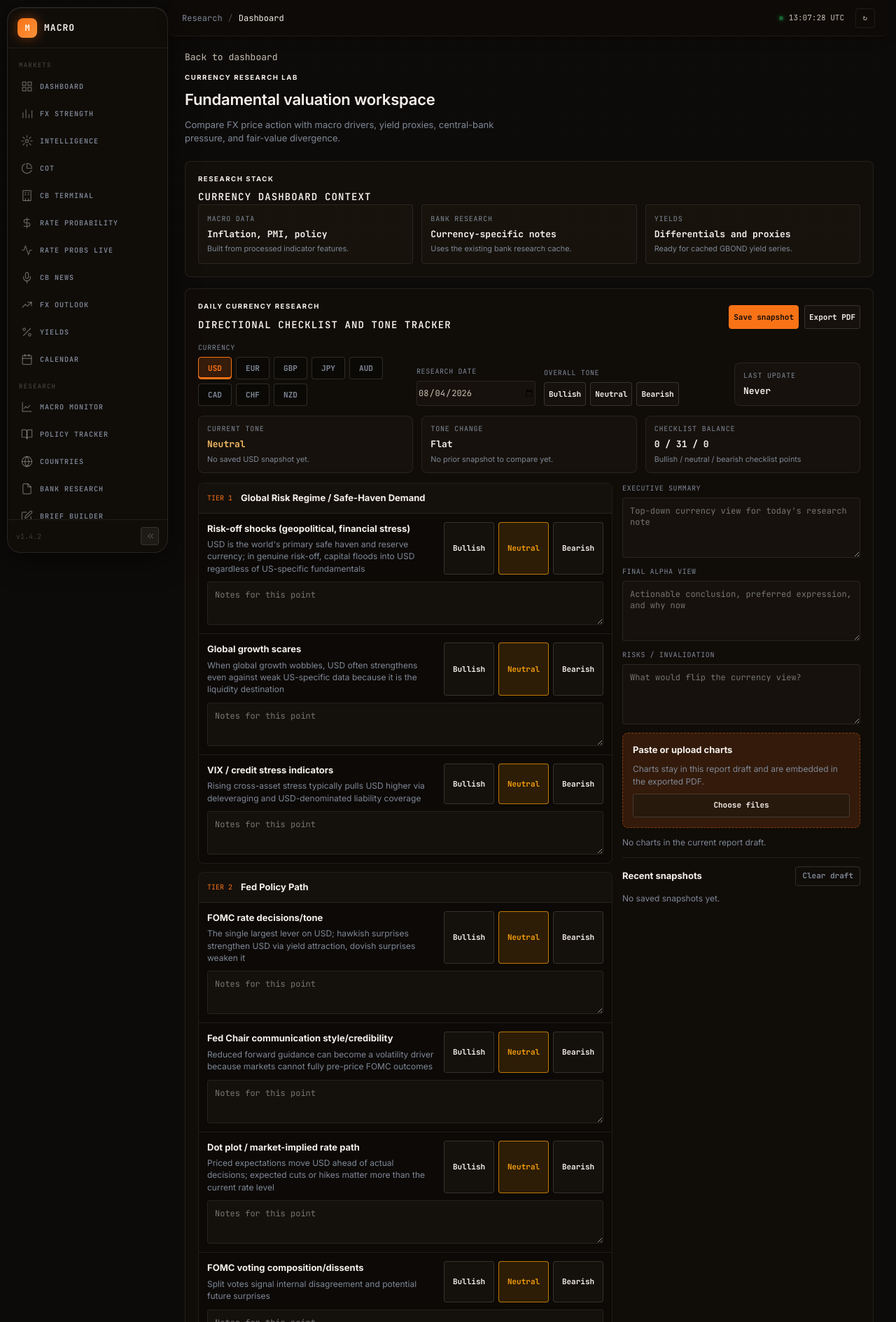
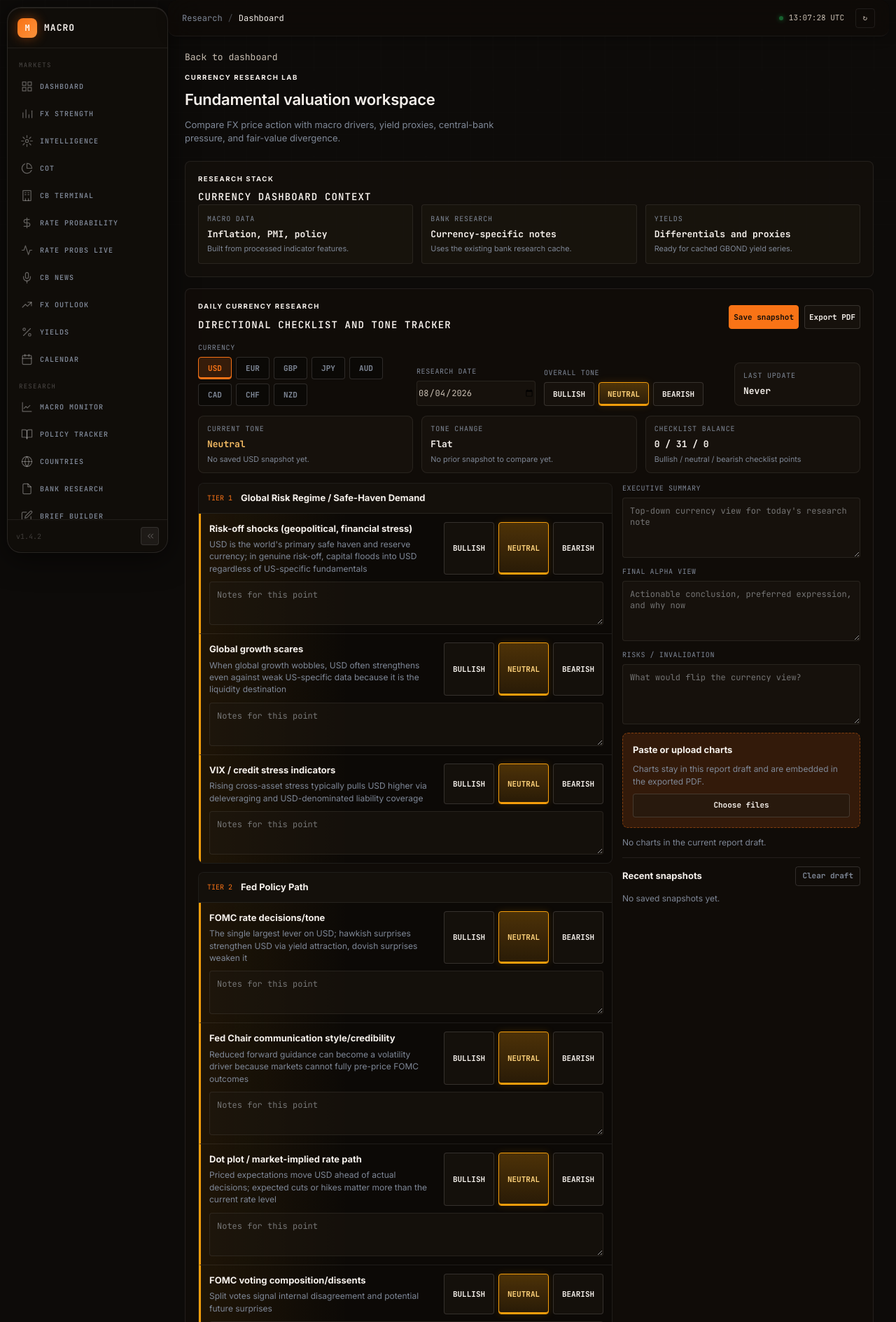
Before and after one commit to Pasindu099/macro-trading-system, a Python web app: template app/web/templates/research_lab.html in a window 1280 px wide. Shown: the top 1889 px of the page at 70% size. Run offline with Jinja, Linux system fonts and the light colour scheme; the template is opened without the code that fills it, so the values that code supplies are empty; some libraries are stand-ins or nearby versions.

Commit message:
fix: make research tone colors distinct

```diff
--- a/app/web/static/css/research_lab.css
+++ b/app/web/static/css/research_lab.css
@@ -357,24 +357,29 @@
 
 .tone-toggle__btn {
   min-width: 72px;
+  font-weight: 800;
+  text-transform: uppercase;
 }
 
 .tone-toggle__btn--bullish.is-active {
-  border-color: rgba(35, 196, 131, 0.74);
-  background: rgba(35, 196, 131, 0.14);
-  color: var(--bull, #23c483);
+  border-color: #23c483;
+  background: linear-gradient(180deg, rgba(35, 196, 131, 0.30), rgba(35, 196, 131, 0.14));
+  color: #7cf0bd;
+  box-shadow: inset 0 -2px 0 #23c483, 0 0 12px rgba(35, 196, 131, 0.18);
 }
 
 .tone-toggle__btn--neutral.is-active {
-  border-color: rgba(245, 158, 11, 0.72);
-  background: rgba(245, 158, 11, 0.14);
-  color: #f59e0b;
+  border-color: #f59e0b;
+  background: linear-gradient(180deg, rgba(245, 158, 11, 0.28), rgba(245, 158, 11, 0.12));
+  color: #ffd27a;
+  box-shadow: inset 0 -2px 0 #f59e0b, 0 0 12px rgba(245, 158, 11, 0.16);
 }
 
 .tone-toggle__btn--bearish.is-active {
-  border-color: rgba(239, 102, 95, 0.74);
-  background: rgba(239, 102, 95, 0.14);
-  color: var(--bear, #ef665f);
+  border-color: #ef665f;
+  background: linear-gradient(180deg, rgba(239, 102, 95, 0.30), rgba(239, 102, 95, 0.13));
+  color: #ffaaa5;
+  box-shadow: inset 0 -2px 0 #ef665f, 0 0 12px rgba(239, 102, 95, 0.18);
 }
 
 .currency-research__status,
@@ -471,6 +476,23 @@
   gap: 10px;
   padding: 12px;
   border-bottom: 1px solid var(--border);
+  border-left: 3px solid transparent;
+  transition: background 0.15s ease, border-color 0.15s ease;
+}
+
+.research-check--bullish {
+  border-left-color: #23c483;
+  background: linear-gradient(90deg, rgba(35, 196, 131, 0.10), transparent 36%);
+}
+
+.research-check--neutral {
+  border-left-color: #f59e0b;
+  background: linear-gradient(90deg, rgba(245, 158, 11, 0.08), transparent 36%);
+}
+
+.research-check--bearish {
+  border-left-color: #ef665f;
+  background: linear-gradient(90deg, rgba(239, 102, 95, 0.11), transparent 36%);
 }
 
 .research-check:last-child {
--- a/app/web/static/js/currency_research_lab.js
+++ b/app/web/static/js/currency_research_lab.js
@@ -465,13 +465,14 @@ Momentum/trend indicators - Timing only
                 </header>
                 ${items.map(([id, title, detail]) => {
                     const item = draft.items[id] || { tone: "neutral", notes: "" };
+                    const itemTone = item.tone || "neutral";
                     return `
-                        <article class="research-check">
+                        <article class="research-check research-check--${itemTone}">
                             <div>
                                 <strong>${esc(title)}</strong>
                                 <small>${esc(detail)}</small>
                             </div>
-                            ${toneButtonGroup("data-item-tone", "data-value", id, item.tone || "neutral")}
+                            ${toneButtonGroup("data-item-tone", "data-value", id, itemTone)}
                             <textarea data-item-notes="${esc(id)}" placeholder="Notes for this point">${esc(item.notes)}</textarea>
                         </article>
                     `;
@@ -697,6 +698,11 @@ Momentum/trend indicators - Timing only
             root.querySelectorAll(`[data-item-tone="${CSS.escape(itemTone.dataset.itemTone)}"]`).forEach((button) => {
                 button.classList.toggle("is-active", button === itemTone);
             });
+            const row = itemTone.closest(".research-check");
+            if (row) {
+                row.classList.remove("research-check--bullish", "research-check--neutral", "research-check--bearish");
+                row.classList.add(`research-check--${itemTone.dataset.value || "neutral"}`);
+            }
             readForm();
             renderSummary();
         }
--- a/app/web/templates/research_lab.html
+++ b/app/web/templates/research_lab.html
@@ -1,7 +1,7 @@
 {% extends "base.html" %}
 
 {% block extra_head %}
-<link rel="stylesheet" href="{{ url_for('static', path='css/research_lab.css') }}?v=20260804controls">
+<link rel="stylesheet" href="{{ url_for('static', path='css/research_lab.css') }}?v=20260804tonecolors">
 <script src="https://cdn.jsdelivr.net/npm/jspdf@2.5.1/dist/jspdf.umd.min.js"></script>
 {% endblock %}
 
@@ -87,9 +87,9 @@
                     <option value="bearish">Bearish</option>
                 </select>
                 <div class="tone-toggle tone-toggle--topline" data-overall-tone-picker>
-                    <button type="button" data-overall-tone-option="bullish">Bullish</button>
-                    <button type="button" data-overall-tone-option="neutral">Neutral</button>
-                    <button type="button" data-overall-tone-option="bearish">Bearish</button>
+                    <button class="tone-toggle__btn tone-toggle__btn--bullish" type="button" data-overall-tone-option="bullish">Bullish</button>
+                    <button class="tone-toggle__btn tone-toggle__btn--neutral" type="button" data-overall-tone-option="neutral">Neutral</button>
+                    <button class="tone-toggle__btn tone-toggle__btn--bearish" type="button" data-overall-tone-option="bearish">Bearish</button>
                 </div>
             </label>
             <div class="currency-research__status">
@@ -164,5 +164,5 @@
     import { initCorrelationLab } from "{{ url_for('static', path='js/correlation_lab.js') }}?v=20260510corr";
     initCorrelationLab();
 </script>
-<script src="{{ url_for('static', path='js/currency_research_lab.js') }}?v=20260804controls" defer></script>
+<script src="{{ url_for('static', path='js/currency_research_lab.js') }}?v=20260804tonecolors" defer></script>
 {% endblock %}
```
